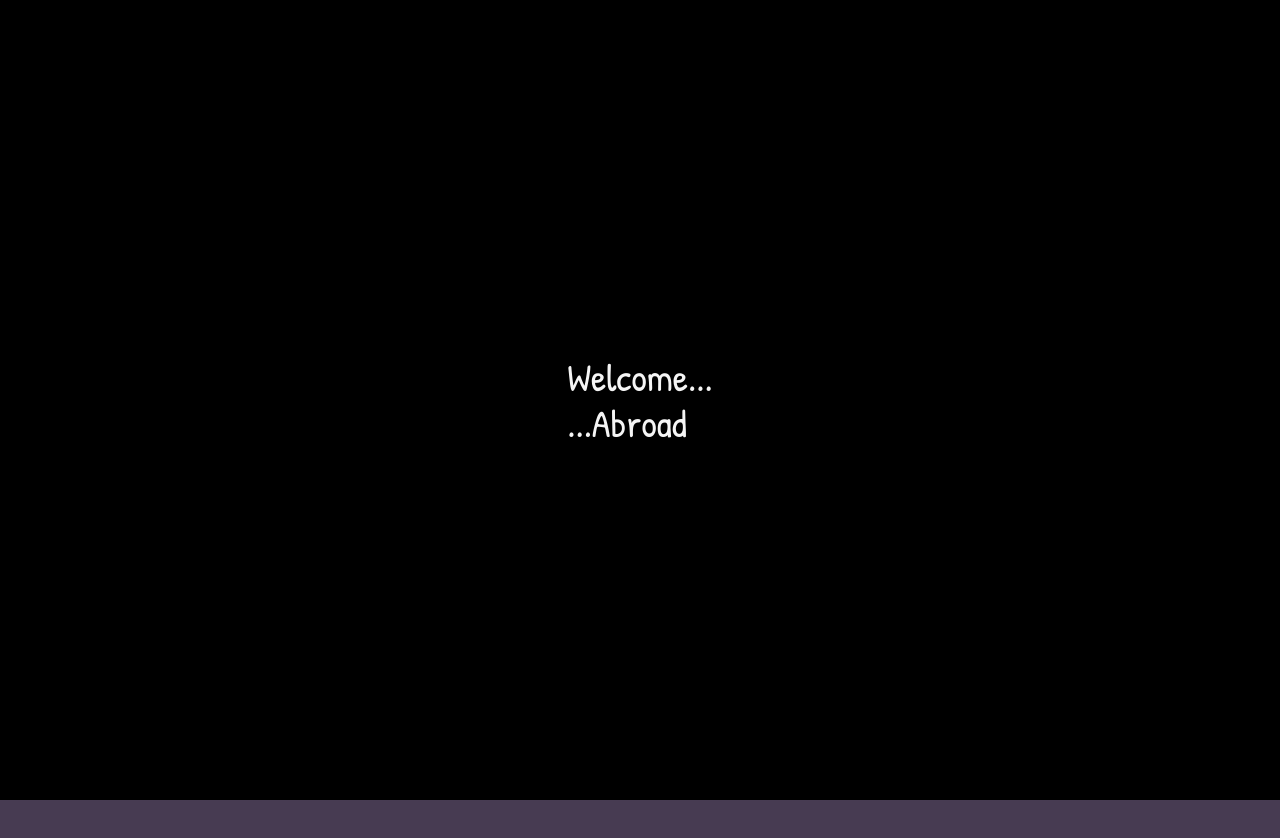
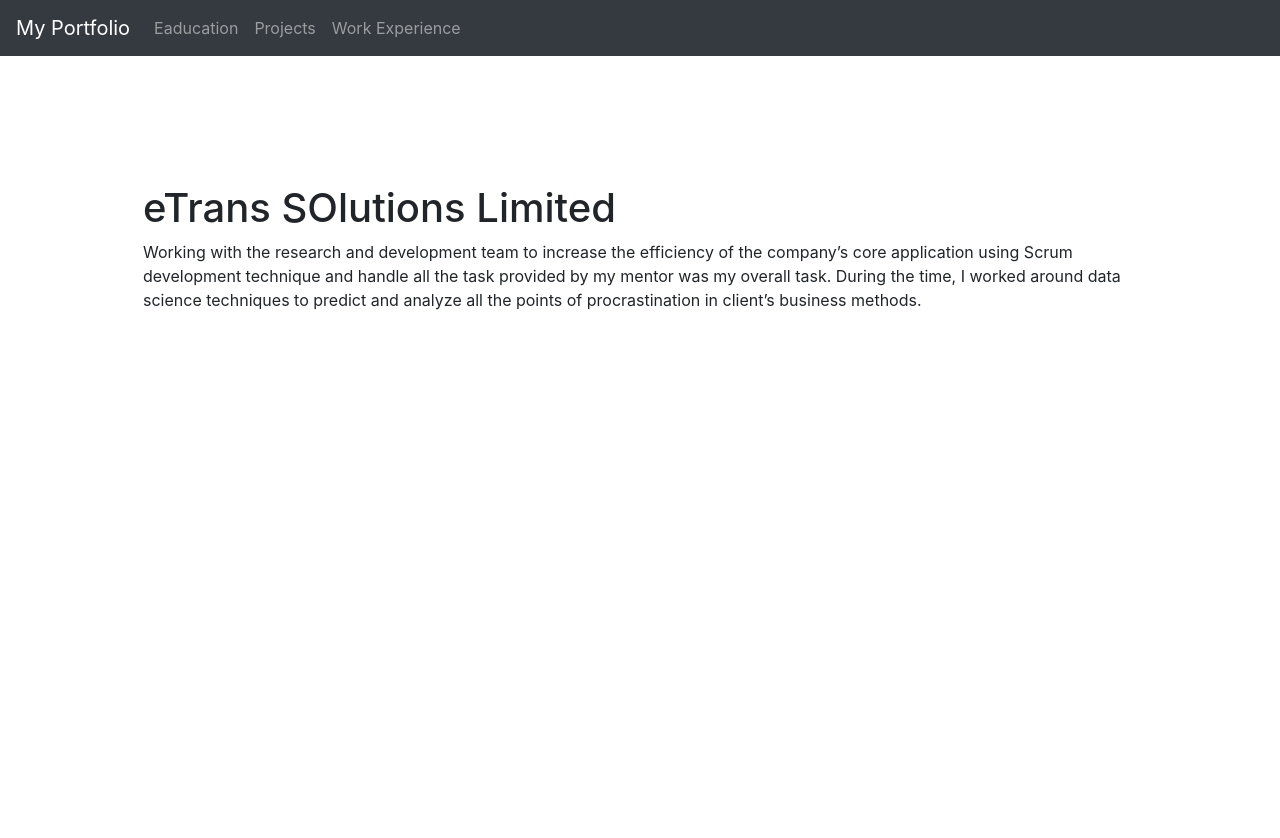
Before and after one commit to bhavesh-prasad/my_portfolio, a React (Create React App) app: page /work in a window 1280 px wide. Shown: the top 838 px of the page. After the commit the page ends 800 px from the top, so only its background shows below. Built offline with nearby package versions, Linux system fonts and the light colour scheme.

Commit message:
Initial Window Transistion Completed

```diff
--- a/public/index.css
+++ b/public/index.css
@@ -11,7 +11,7 @@
  margin-top: 10%;
 }
 
-#initialSplashWindow{
+.initialSplashWindow{
     position: absolute;
     top:0%;
     left:0%;
@@ -21,7 +21,7 @@
     overflow: hidden;
 
 }
-#initialWindowText{
+.initialWindowText{
     position: absolute;
     top:50%;
     left:50%;
@@ -33,7 +33,7 @@
     font-size: 3vw;
     overflow: hidden;
 }
-#helperSplashWindow{
+.helperSplashWindow{
     position: absolute;
     top:0%;
     left:0%;
@@ -42,7 +42,11 @@
     background-color: rgb(71, 59, 82);
     transform: translate(0,100%);
 }
-.textspan{
+.textspan1{
     transform: translateY(100%);
     display: inline-block;
 }
+.textspan2{
+    transform: translateY(100%);
+    display: inline-block;
+}
--- a/public/index.html
+++ b/public/index.html
@@ -13,7 +13,6 @@
   <body>
 
     <script src="https://cdnjs.cloudflare.com/ajax/libs/gsap/3.5.1/gsap.min.js"></script>
-    <script src="./indexScript.js"></script>
     <nav class="navbar navbar-expand-lg navbar-dark bg-dark" id="MainNavigationBar">
       <button class="navbar-toggler" type="button" data-toggle="collapse" data-target="#navbarSupportedContent" aria-controls="navbarSupportedContent" aria-expanded="false" aria-label="Toggle navigation">
         <span class="navbar-toggler-icon"></span>
@@ -36,13 +35,12 @@
     </nav>
     <div id="root"></div>
   </body>
-  <div id="initialSplashWindow">
-    <h1 id="initialWindowText">
-       <span class="textspan">
-        Welcome... <br/>
-        ...Abroad
-       </span>
+  <div class="initialSplashWindow">
+    <h1 class="initialWindowText">
+       <span class="textspan1">Welcome...</span>
+       <br/>
+       <span class="textspan2">...Abroad</span>
     </h1>
   </div>
-  <div id="helperSplashWindow"></div>
+  <div class="helperSplashWindow"></div>
 </html>
--- a/public/indexScript.js
+++ /dev/null
@@ -1,4 +0,0 @@
-const t = gsap.timeline({dafaults : {ease : "power1.out"}});
-console.log("Done");
-t.to('.textspan' , { y:"0%" , duration : 1});
-t.to('#helperSplashWindow',{y:"-100%" , duration :2});
--- a/src/components/App/App.js
+++ b/src/components/App/App.js
@@ -10,7 +10,11 @@
   useEffect( ()=> {
     const t = gsap.timeline({dafaults : {ease : "power1.out"}});
     console.log("Done");
-    t.to('.textspan' , { y:"0%" , duration : 1});
+    t.to('.textspan1' , { y:"0%" , duration : 0.5 , stagger:0.25});
+    t.to('.textspan2', {y:"0%" , duration : 0.5 , stager :0.25});
+    t.to('.helperSplashWindow', {y:"-100%" , duration :1.3 , delay : 0.5 });
+    t.to('.initialSplashWindow',{ y:"-100%" , duration:1.5} , "-=1");
+
   });
     return(
       <Router>
```
